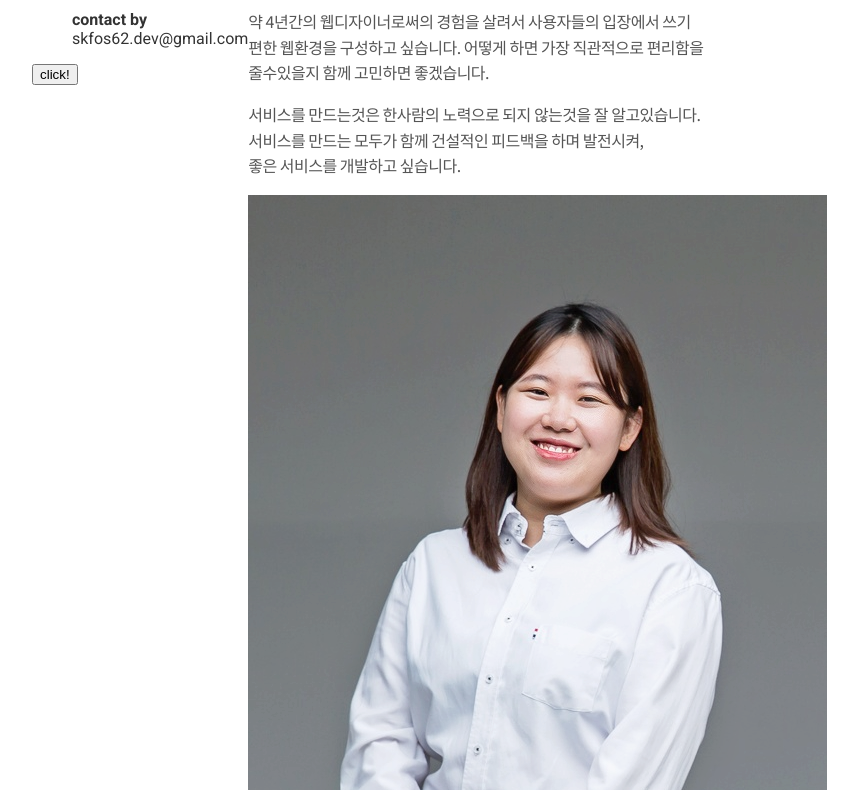
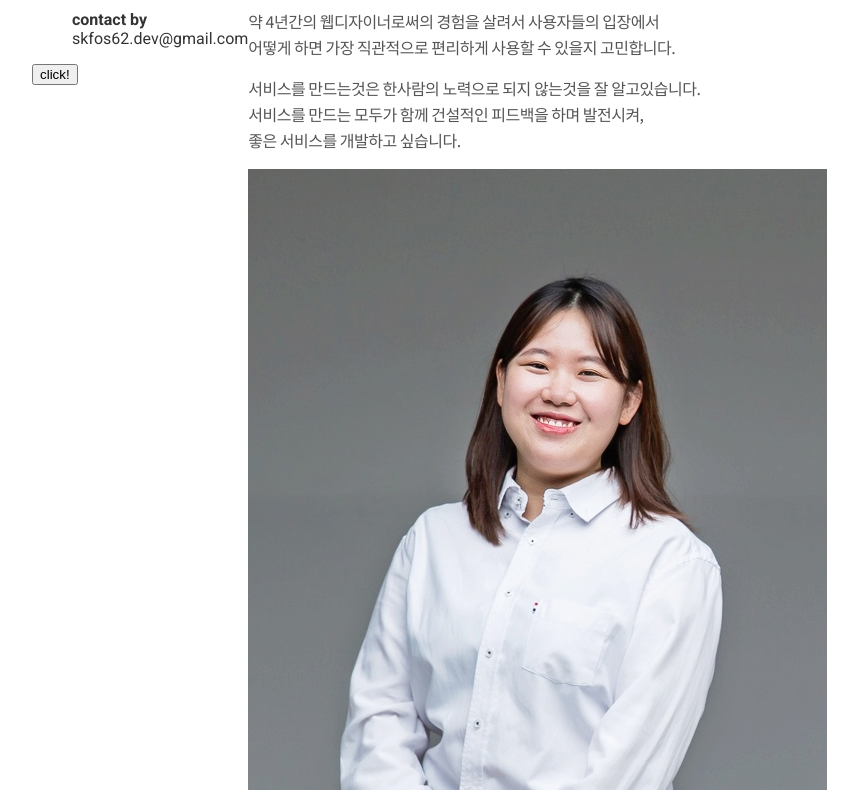
Before and after one commit to skfos62/skfos62.blog, a Gatsby site: page / in a window 1280 px wide. Shown: the part 205-995 px from the top of the page, without its empty margins (16-874 px from the left). Built offline with nearby package versions, Linux system fonts and the light colour scheme; Gatsby itself is replaced by a stand-in of ours.

Commit message:
내 설명 text 변경

```diff
--- a/src/pages/index.js
+++ b/src/pages/index.js
@@ -45,11 +45,10 @@ function IndexPage() {
               <strong>입니다.</strong>
             </h1>
             <p>
-              약 4년간의 웹디자이너로써의 경험을 살려서 사용자들의 입장에서 쓰기
+              약 4년간의 웹디자이너로써의 경험을 살려서 사용자들의 입장에서
               <br />
-              편한 웹환경을 구성하고 싶습니다. 어떻게 하면 가장 직관적으로
-              편리함을 <br />
-              줄수있을지 함께 고민하면 좋겠습니다.
+              어떻게 하면 가장 직관적으로 편리하게 사용할 수 있을지 고민합니다.
+              <br />
             </p>
             <p>
               서비스를 만드는것은 한사람의 노력으로 되지 않는것을 잘
@@ -150,7 +149,7 @@ function IndexPage() {
         >
           <hr />
           <h2>
-            <span className={homeHighlight}>#</span> Project & Used Skils
+            <span className={homeHighlight}>#</span> Project & Used Skills
           </h2>
 
           <div>
```
